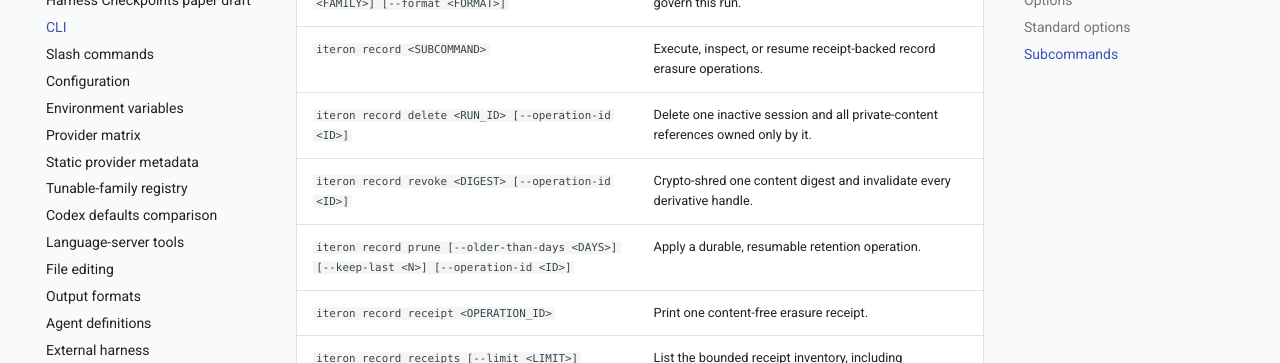
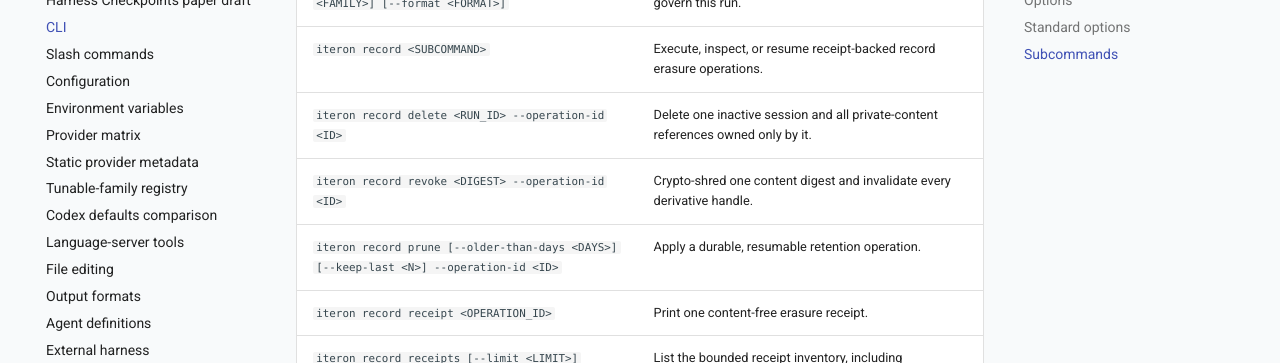
Before and after one commit to Plantcore-AI/Iteron, an MkDocs documentation site: the page built from docs/reference/cli.md, in a window 1280 px wide and 900 px high, scrolled down 6335 px. Shown: the part 151-514 px from the top of the window. Built offline with MkDocs 1.6.1 and Material for MkDocs 9.7.7, drawn with Linux system fonts in a browser that asks for light colours; comment, search, counter and statistics services are not loaded; some of the changed text lies outside the part shown.

Commit message:
Regenerate client usage with exact required and defaulted arguments

```diff
--- a/docs/reference/cli.md
+++ b/docs/reference/cli.md
@@ -89,7 +89,7 @@ This page is generated from the argument parser, so every shipped flag and subco
 
 | Command | Meaning |
 | --- | --- |
-| `iteron attach <ENDPOINT> [--service-id <SERVICE_ID>]` | Reattach a TUI to an independent loopback `serve` process. Token is read only from stdin. |
+| `iteron attach <ENDPOINT> --service-id <SERVICE_ID>` | Reattach a TUI to an independent loopback `serve` process. Token is read only from stdin. |
 | `iteron reindex` | Rebuild session metadata and the sessions index from hash-chained rollout truth. |
 | `iteron prune [--older-than-days <DAYS>] [--keep-last <N>] [--dry-run]` | Delete old run journals under the runs dir according to an explicit retention policy. Journals are append-only and nothing else ever removes them. |
 | `iteron serve [--listen <LISTEN>] [--client-approvals] [PLANTCORE] [RECORDING_PROVIDER_CA_FILE] [RECORDING_INJECT_HARNESS_ERROR] [RECORDING_APP_SERVER_FAULT]` | Run a local-only versioned App Server for headless clients. |
@@ -107,9 +107,9 @@ This page is generated from the argument parser, so every shipped flag and subco
 | `iteron config set <KEY> <VALUE>` | Persist one setting atomically at mode 0600. |
 | `iteron config explain [--effective] [--family <FAMILY>] [--format <FORMAT>]` | Explain the exact immutable settings that would govern this run. |
 | `iteron record <SUBCOMMAND>` | Execute, inspect, or resume receipt-backed record erasure operations. |
-| `iteron record delete <RUN_ID> [--operation-id <ID>]` | Delete one inactive session and all private-content references owned only by it. |
-| `iteron record revoke <DIGEST> [--operation-id <ID>]` | Crypto-shred one content digest and invalidate every derivative handle. |
-| `iteron record prune [--older-than-days <DAYS>] [--keep-last <N>] [--operation-id <ID>]` | Apply a durable, resumable retention operation. |
+| `iteron record delete <RUN_ID> --operation-id <ID>` | Delete one inactive session and all private-content references owned only by it. |
+| `iteron record revoke <DIGEST> --operation-id <ID>` | Crypto-shred one content digest and invalidate every derivative handle. |
+| `iteron record prune [--older-than-days <DAYS>] [--keep-last <N>] --operation-id <ID>` | Apply a durable, resumable retention operation. |
 | `iteron record receipt <OPERATION_ID>` | Print one content-free erasure receipt. |
 | `iteron record receipts [--limit <LIMIT>]` | List the bounded receipt inventory, including incomplete operations. |
 | `iteron record resume <OPERATION_ID>` | Resume an incomplete operation from its durable receipt request. |
```
